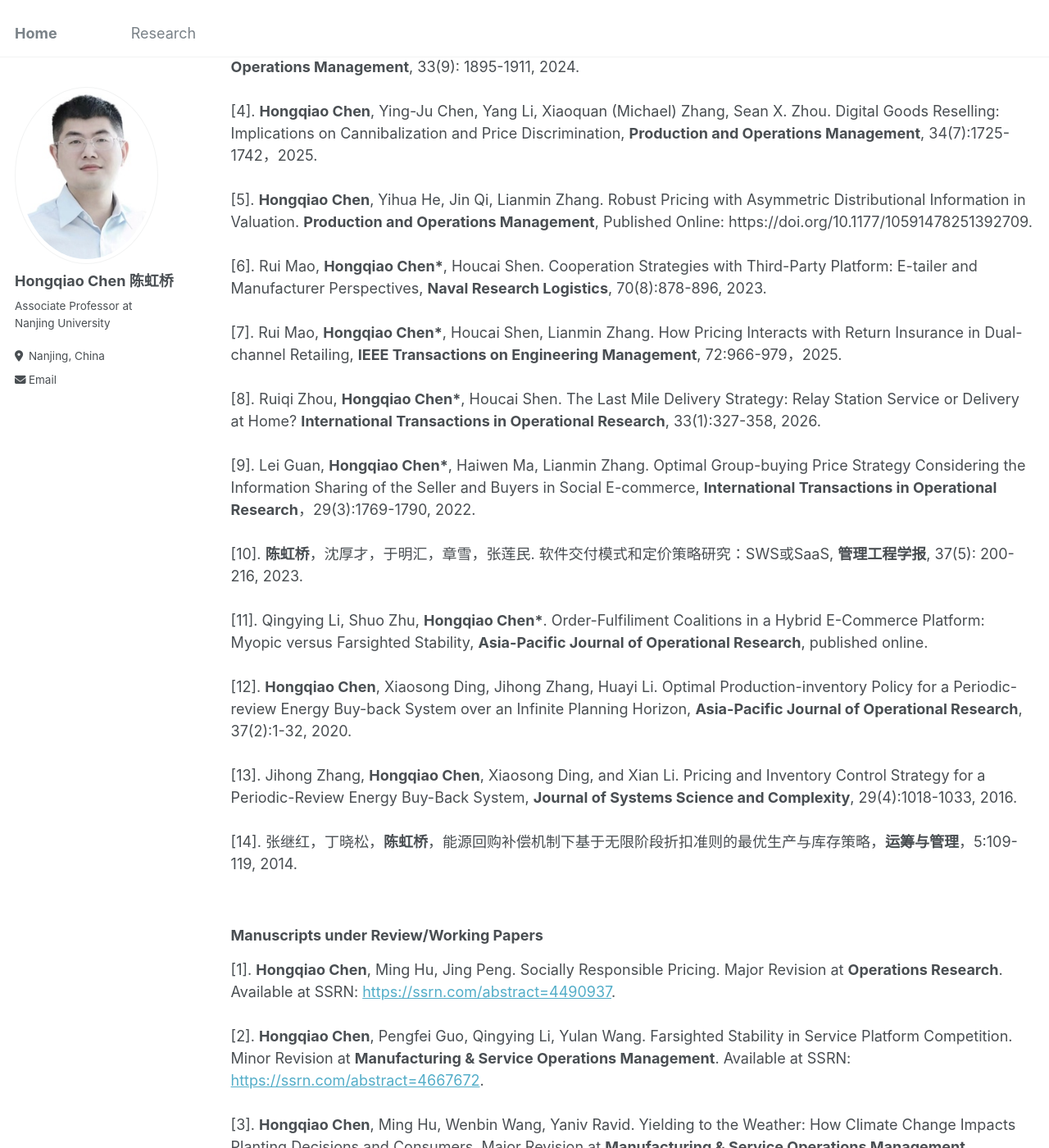
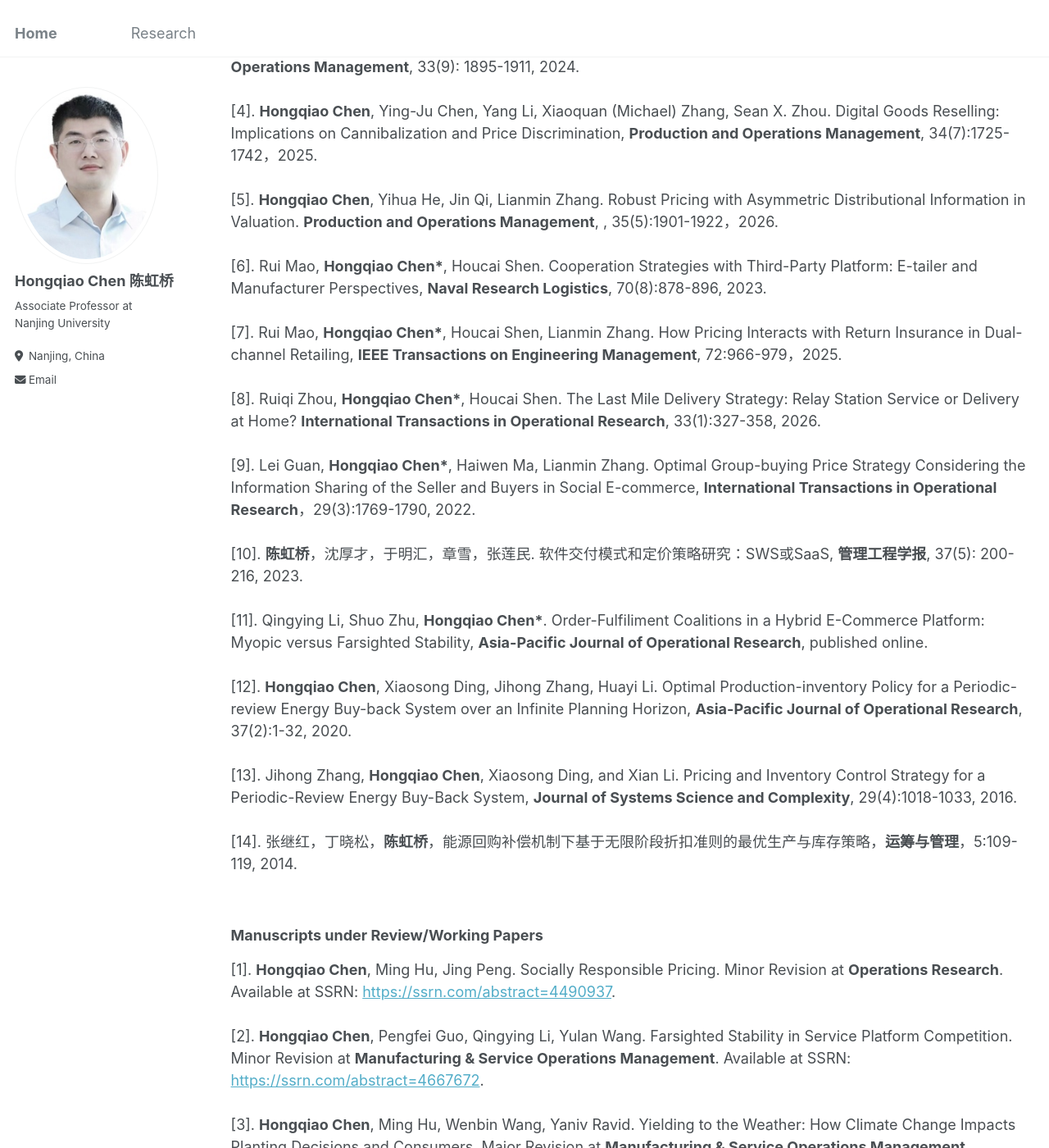
Before and after one commit to chq2024/chq2024.github.io, a Jekyll site: the page built from research.md, in a window 1280 px wide and 1400 px high, scrolled down 303 px. Shown: the whole window at 82% size. Built offline with Jekyll 4.4.1, drawn with Linux system fonts in a browser that asks for light colours.

Commit message:
Update research.md

```diff
--- a/research.md
+++ b/research.md
@@ -15,7 +15,7 @@ redirect_from:
 [2]. **Hongqiao Chen\***, Ming Hu, Jiahua Wu. Intertemporal Price Discrimination via Randomized Promotions, **Manufacturing & Service Operations Management**, 25(3):1176-1194, 2023.<br/><br/>
 [3]. **Hongqiao Chen**, Ming Hu, Jingchen Liu, Yaniv Ravid. Ups and Downs in Experience Design, **Production and Operations Management**, 33(9): 1895-1911, 2024.<br/><br/>
 [4]. **Hongqiao Chen**, Ying-Ju Chen, Yang Li, Xiaoquan (Michael) Zhang, Sean X. Zhou. Digital Goods Reselling: Implications on Cannibalization and Price Discrimination, **Production and Operations Management**, 34(7):1725-1742，2025.<br/><br/>
-[5]. **Hongqiao Chen**, Yihua He, Jin Qi, Lianmin Zhang. Robust Pricing with Asymmetric Distributional Information in Valuation. **Production and Operations Management**, Published Online: https://doi.org/10.1177/10591478251392709.<br/><br/>
+[5]. **Hongqiao Chen**, Yihua He, Jin Qi, Lianmin Zhang. Robust Pricing with Asymmetric Distributional Information in Valuation. **Production and Operations Management**, , 35(5):1901-1922，2026.<br/><br/>
 [6]. Rui Mao, **Hongqiao Chen\***, Houcai Shen. Cooperation Strategies with Third-Party Platform: E-tailer and Manufacturer Perspectives, **Naval Research Logistics**, 70(8):878-896, 2023.<br/><br/>
 [7]. Rui Mao, **Hongqiao Chen\***, Houcai Shen, Lianmin Zhang. How Pricing Interacts with Return Insurance in Dual-channel Retailing, **IEEE Transactions on Engineering Management**, 72:966-979，2025.<br/><br/>
 [8]. Ruiqi Zhou, **Hongqiao Chen\***, Houcai Shen. The Last Mile Delivery Strategy: Relay Station Service or Delivery at Home? **International Transactions in Operational Research**, 33(1):327-358, 2026.<br/><br/>
@@ -27,7 +27,7 @@ redirect_from:
 [14]. 张继红，丁晓松，**陈虹桥**，能源回购补偿机制下基于无限阶段折扣准则的最优生产与库存策略，**运筹与管理**，5:109-119, 2014.<br/><br/>
 
 ### Manuscripts under Review/Working Papers
-[1]. **Hongqiao Chen**, Ming Hu, Jing Peng. Socially Responsible Pricing. Major Revision at **Operations Research**. Available at SSRN: [https://ssrn.com/abstract=4490937](https://ssrn.com/abstract=4490937).<br/><br/>
+[1]. **Hongqiao Chen**, Ming Hu, Jing Peng. Socially Responsible Pricing. Minor Revision at **Operations Research**. Available at SSRN: [https://ssrn.com/abstract=4490937](https://ssrn.com/abstract=4490937).<br/><br/>
 [2]. **Hongqiao Chen**, Pengfei Guo, Qingying Li, Yulan Wang. Farsighted Stability in Service Platform Competition. Minor Revision at **Manufacturing & Service Operations Management**. Available at SSRN: [https://ssrn.com/abstract=4667672](https://ssrn.com/abstract=4667672).<br/><br/>
 [3]. **Hongqiao Chen**, Ming Hu, Wenbin Wang, Yaniv Ravid. Yielding to the Weather: How Climate Change Impacts Planting Decisions and Consumers. Major Revision at **Manufacturing & Service Operations Management**.  Available at SSRN: [https://ssrn.com/abstract=5088625](https://ssrn.com/abstract=5088625).<br/><br/>
 [4]. Shiyu Song, **Hongqiao Chen**, Houcai Shen, Caihua Chen. Inventory Control with Quantity-Dependent Ordering Costs. Major Revision at **Production and Operations Management**. Available at SSRN: [https://ssrn.com/abstract=6568306](https://ssrn.com/abstract=6568306).<br/><br/>
```
